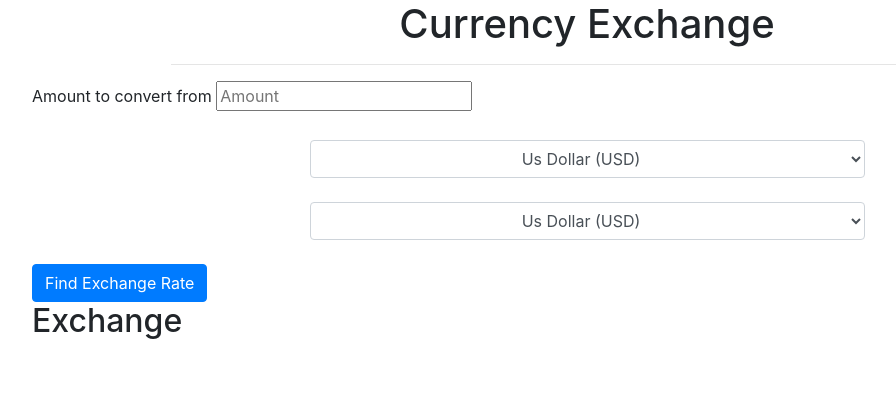
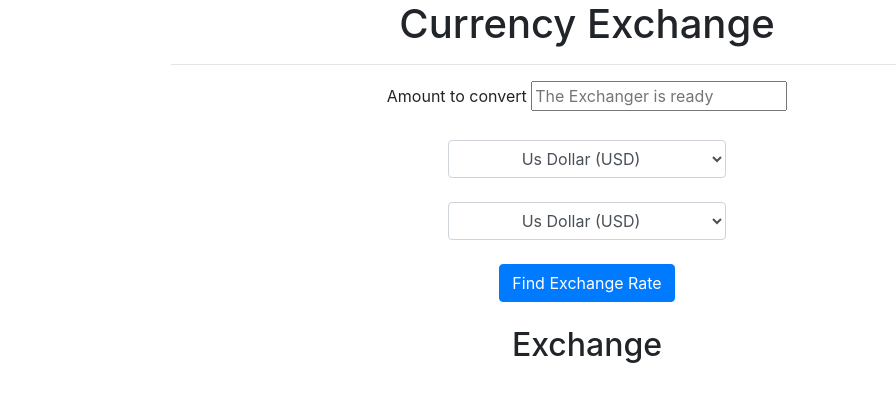
Before and after one commit to oz-mollerstuen/currency-exchanger, a website built with webpack: page src/index.html in a window 1280 px wide. Shown: the whole page, without its empty margins (53-949 px from the left). Built offline with nearby package versions, Linux system fonts and the light colour scheme; some packages are replaced by stand-ins of ours.

Commit message:
add style to html

```diff
--- a/src/index.html
+++ b/src/index.html
@@ -11,9 +11,9 @@
     <h1 class="text-center mb-3">Currency Exchange</h1>
     <hr class="w-75 m-auto">
     <form class="mt-3">
-      <div class="input">
-        <label for="usd">Amount to convert from</label>
-        <input type="integer" id="usd-input" name="usd-input" placeholder="Amount"><br><br>
+      <div class="input mb-3 w-50 m-auto text-center">
+        <label for="usd">Amount to convert</label>
+        <input type="integer" id="usd-input" name="usd-input" placeholder="The Exchanger is ready"><br><br>
         <select class="form-select form-select-lg form-control mb-3 w-50 m-auto text-center" id="base-currency" aria-label="dropdown">
           <option value="USD">Us Dollar (USD)</option>
           <option value="CHF">Swiss Franc (CHF)</option>
@@ -40,7 +40,7 @@
         <br>
         <button type="submit" id="submit-btn" class="btn btn-primary">Find Exchange Rate</button>
       </div>
-      <div class="output">
+      <div class="output mb-3 w-50 m-auto text-center"><br>
         <h2>Exchange</h2>
         <p id="conversion-output"></p>
       </div>
--- a/src/index.js
+++ b/src/index.js
@@ -45,8 +45,8 @@ function getCurrency(currency, newCurrency, usd) {
 }
 
 function printElements (response, currency, newCurrency, usd) {
-  let conversionAmount = response.conversion_result;
-  document.getElementById("conversion-output").innerText = `Conversion: ${usd} ${currency} is worth ${conversionAmount} ${newCurrency}`;
+  let conversionAmount = Math.round(response.conversion_result);
+  document.getElementById("conversion-output").innerText = `Your Exchange of ${usd} ${currency} is worth: ${conversionAmount} ${newCurrency}`;
 }
 
 function printError (error) {
```
